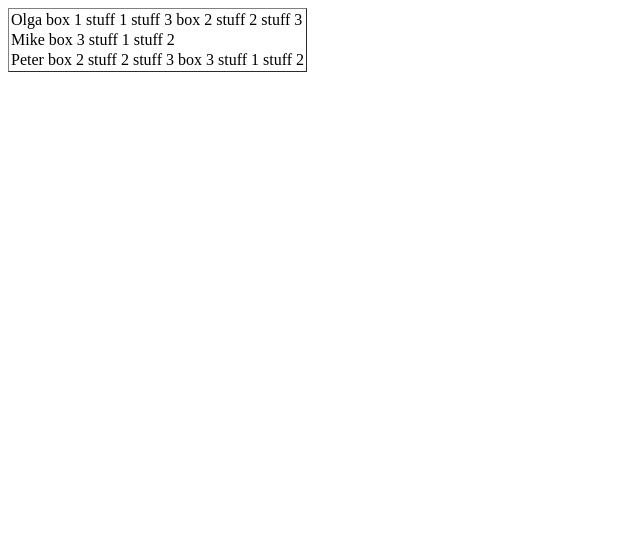
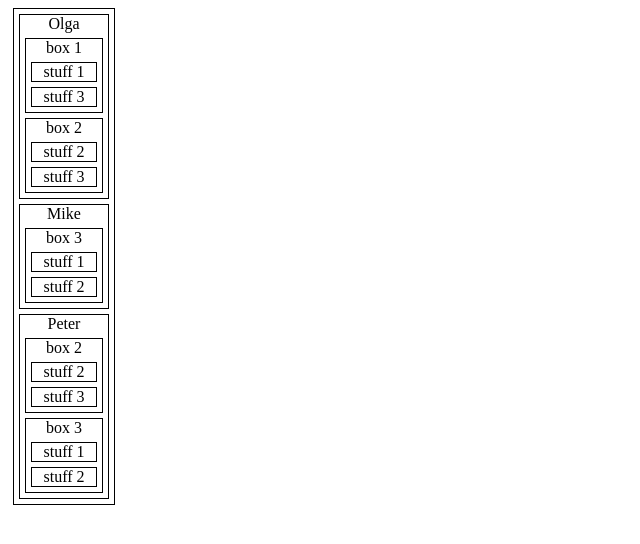
Before and after one commit to olga97o/javascript, a plain HTML site: page User stuff/index.html in a window 1280 px wide. Shown: the whole page, without its empty margins (0-640 px from the left). Drawn offline with Linux system fonts and the light colour scheme.

Commit message:
refactor code after review add some style

```diff
--- a/User stuff/index.html
+++ b/User stuff/index.html
@@ -4,20 +4,31 @@
     <meta charset="UTF-8">
     <title>User stuff</title>
 </head>
+<style>
+    div {
+        border: 1px solid black;
+        margin: 5px;
+        text-align: center;
+    }
+
+    #div_parent {
+        width: 100px;
+    }
+</style>
 <body>
-<table border=1 id="table"></table>
+<div id="div_parent"></div>
 <script>
-    let table = document.getElementById('table');
-    let tr = document.createElement('tr');
+    let div_parent = document.getElementById('div_parent');
 
     class Entity {
         constructor(name) {
             this.name = name;
         }
 
-        draw = () => {
-            table.appendChild(tr);
-            tr.innerText = this.name;
+        draw = (parent) => {
+            let div = document.createElement('div');
+            div.innerText = this.name;
+            parent.appendChild(div);
         }
     }
 
@@ -26,9 +37,10 @@
             super(name);
         }
 
-        draw = () => {
-            table.appendChild(tr);
-            tr.innerText = this.name;
+        draw = (parent) => {
+            let div = document.createElement('div');
+            div.innerText = this.name;
+            parent.appendChild(div);
         }
     }
 
@@ -38,9 +50,11 @@
             this.stuffs = stuffs;
         }
 
-        draw = () => {
-            table.appendChild(tr);
-            tr.innerText = this.name + ' ';
+        draw = (parent) => {
+            let div = document.createElement('div');
+            div.innerText = this.name;
+            this.stuffs.forEach(stuff => stuff.draw(div));
+            parent.appendChild(div);
         }
     }
 
@@ -50,16 +64,11 @@
             this.boxes = boxes;
         }
 
-        draw = () => {
-            let tr = document.createElement('tr');
-            table.appendChild(tr);
-            tr.innerText = this.name + ' ';
-            for (let i = 0; i < this.boxes.length; i++) {
-                tr.innerText += ' ' + this.boxes[i].name + ' ';
-                for (let j = 0; j < this.boxes[i].stuffs.length; j++) {
-                    tr.innerText += ' ' + this.boxes[i].stuffs[j].name + ' ';
-                }
-            }
+        draw = (parent) => {
+            let div = document.createElement('div');
+            div.innerText = this.name;
+            this.boxes.forEach(box => box.draw(div))
+            parent.appendChild(div);
         }
     }
 
@@ -75,9 +84,9 @@
     let user2 = new User(`Mike`, [box3]);
     let user3 = new User(`Peter`, [box2, box3]);
 
-    user1.draw();
-    user2.draw();
-    user3.draw();
+    let users = [user1, user2, user3];
+
+    users.forEach(user => user.draw(div_parent));
 
 </script>
 </body>
```
